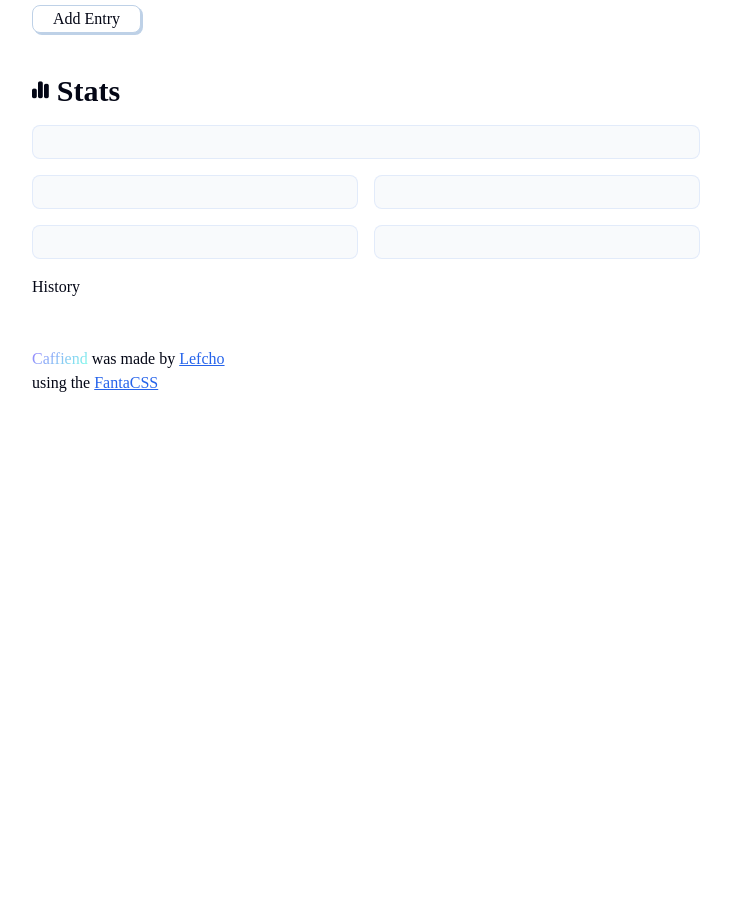
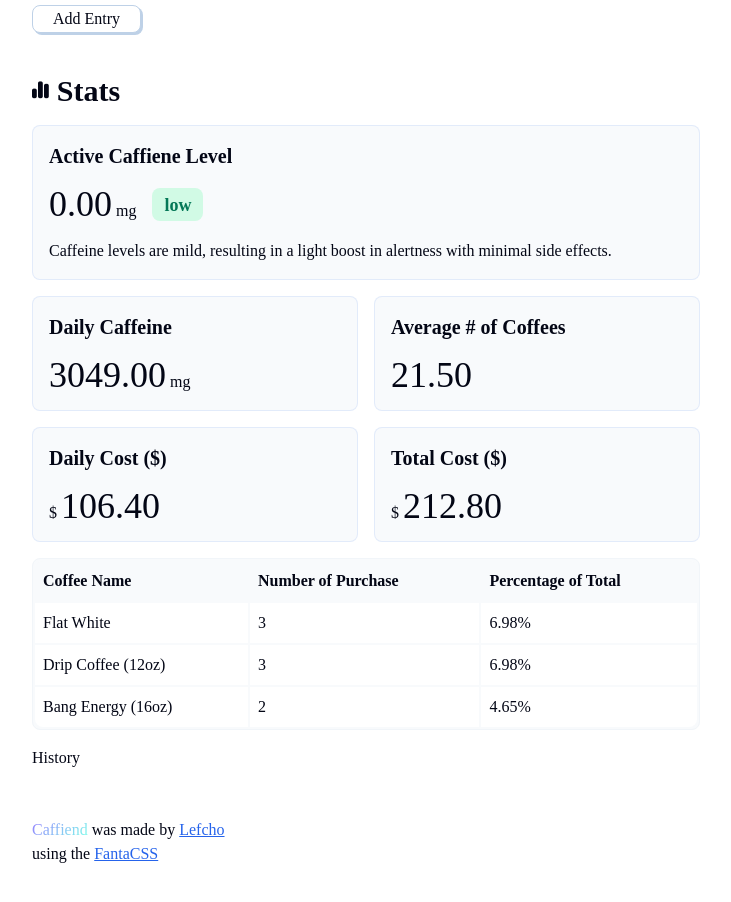
Before and after one commit to lefcho/coffee-tracker, a React (Vite) app: page / in a window 1280 px wide. Shown: the part 1040-1942 px from the top of the page, without its empty margins (274-1005 px from the left). Before the commit the page ends 1483 px from the top, so only its background shows below. Built offline with nearby package versions, Linux system fonts and the light colour scheme; a web font is replaced by a local one.

Commit message:
added: complete stats component

```diff
--- a/src/components/Stats.jsx
+++ b/src/components/Stats.jsx
@@ -1,16 +1,28 @@
 import React from "react";
+import { calculateCoffeeStats, calculateCurrentCaffeineLevel, coffeeConsumptionHistory, getTopThreeCoffees, statusLevels } from "../utils";
 
 function StatCard(props) {
     const { isLg, title, children } = props
 
     return (
         <div className={'card stat-card ' + (isLg ? 'col-span-2' : '')}>
-
+            <h4>{title}</h4>
+            {children}
         </div>
     )
 }
 
 function Stats() {
+    const stats = calculateCoffeeStats(coffeeConsumptionHistory);
+
+    const caffeine_level = calculateCurrentCaffeineLevel(coffeeConsumptionHistory);
+    const warningLevel = caffeine_level < statusLevels['low'].maxLevel ?
+        'low' :
+        caffeine_level < statusLevels['moderate'].maxLevel ?
+        'moderate' :
+        'high'
+
+
     return (
         <>
         <div className="section-header">
@@ -18,11 +30,47 @@
             <h2>Stats</h2>
         </div>
         <div className="stats-grid">
-            <StatCard isLg={true}></StatCard>
-            <StatCard></StatCard>
-            <StatCard></StatCard>
-            <StatCard></StatCard>
-            <StatCard></StatCard>
+            <StatCard isLg={true} title='Active Caffiene Level'>
+                <div className="status">
+                    <p><span className="stat-text">{caffeine_level}
+                        </span>mg</p>
+                    <h5 style={{color: statusLevels[warningLevel].color,
+                        background: statusLevels[warningLevel].background}}>{warningLevel}</h5>
+                </div>
+                <p>{statusLevels[warningLevel].description}</p>
+            </StatCard>
+            <StatCard title='Daily Caffeine'>
+                <p><span className="stat-text">{stats.daily_caffeine}</span>mg</p>
+            </StatCard>
+            <StatCard title='Average # of Coffees'>
+                <p><span className="stat-text">{stats.average_coffees}</span></p>
+            </StatCard>
+            <StatCard title='Daily Cost ($)'>
+                <p>$ <span className="stat-text">{stats.daily_cost}</span></p>
+            </StatCard>
+            <StatCard title='Total Cost ($)'>
+                <p>$ <span className="stat-text">{stats.total_cost}</span></p>
+            </StatCard>
+            <table className="stat-table">
+                <thead>
+                    <tr>
+                        <th>Coffee Name</th>
+                        <th>Number of Purchase</th>
+                        <th>Percentage of Total</th>
+                    </tr>
+                </thead>
+                <tbody>
+                    {getTopThreeCoffees(coffeeConsumptionHistory)
+                    .map((coffee, coffeeIndex) => {
+                        return (<tr key={coffeeIndex}>
+                            <td>{coffee.coffeeName}</td>
+                            <td>{coffee.count}</td>
+                            <td>{coffee.percentage}</td>
+                        </tr>
+                        )
+                    })}
+                </tbody>
+            </table>
         </div>
         </>
     );
```
